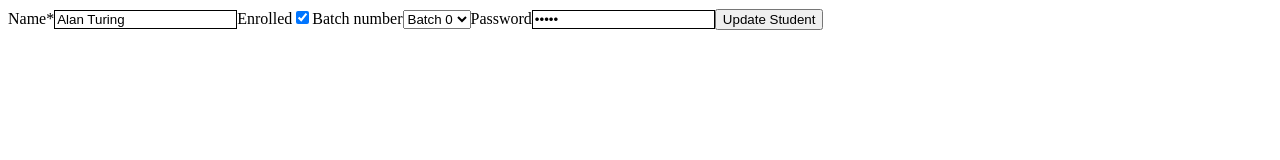
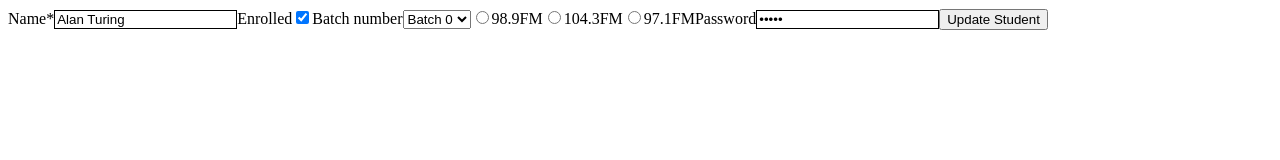
Before and after one commit to nicholasbs/simpleform.js, a plain HTML site: page index.html in a window 1280 px wide. Drawn offline with nearby package versions, Linux system fonts and the light colour scheme.

Commit message:
Added radio button support

```diff
--- a/index.html
+++ b/index.html
@@ -1,7 +1,7 @@
 <!DOCTYPE html>
 <html>
   <head>
-    <script src="jquery.js"></script>
+    <!-- <script src="jquery.js"></script> -->
     <!-- <script src="../tinyvalidation/tinyvalidation.js"></script> -->
     <script src="./simpleform.js"></script>
     <script>
@@ -23,6 +23,7 @@
           f.string("name", {required: true, html: {"data-validate": "notEmpty"}});
           f.checkbox("enrolled");
           f.select("batch_number", ["Batch 0", "Batch 1", "Batch 2"]);
+          f.radio("radio_station", ["98.9FM", "104.3FM", "97.1FM"]);
           f.password("password", {html: {"data-validate": "notEmpty"}});
           f.submit();
 
--- a/simpleform.js
+++ b/simpleform.js
@@ -19,7 +19,7 @@ function Builder (model, options) {
   }
 
   if (options.html) setAttributesOnEl(this.form, options.html);
-};
+}
 
 Builder.prototype.input = function (name, type, options) {
   var label,
@@ -46,7 +46,7 @@ Builder.prototype.input = function (name, type, options) {
 
   this.elements[name] = input;
   this.form.appendChild(input);
-}
+};
 
 Builder.prototype.string = function (name, options) {
   options = extend({showLabel: true}, options);
@@ -95,7 +95,33 @@ Builder.prototype.select = function (name, items, options) {
 
   this.elements[name] = select;
   this.form.appendChild(select);
-}
+};
+
+Builder.prototype.radio = function (name, items, options) {
+  var label,
+      input,
+      i,
+      baseId = this.modelClass.toLowerCase() + "_" + name.toLowerCase().replace(/\s+/g,"_");
+  options = extend({showLabel: true}, options);
+
+  for (i=0; i<items.length; i++) {
+    input = document.createElement("input");
+    input.value = i;
+    input.type = "radio";
+    input.name = baseId;
+    input.id = baseId + '_' + i;
+
+    if (options.html) setAttributesOnEl(input, options.html);
+
+    label = document.createElement("label");
+    label.textContent = items[i];
+    label.htmlFor = input.id;
+
+    this.elements[input.id] = input;
+    this.form.appendChild(input);
+    this.form.appendChild(label);
+  }
+};
 
 Builder.prototype.submit = function (name, options) {
   options = extend({showLabel: false}, options);
```
